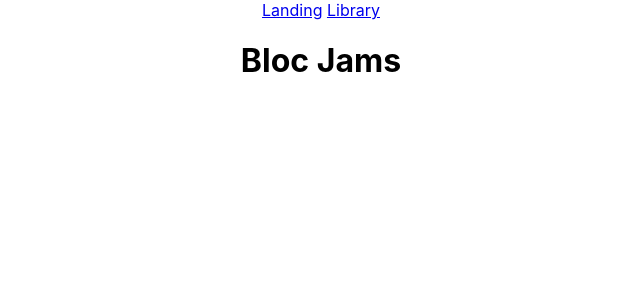
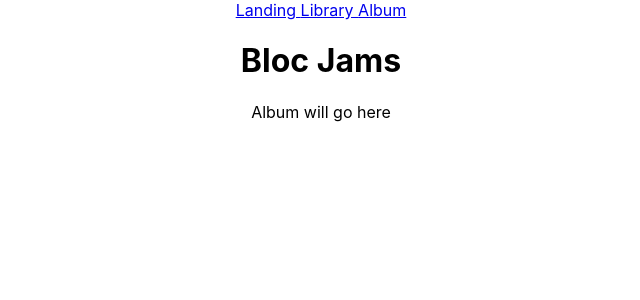
Before and after one commit to fbadruddin/bloc-jams-react, a React (Create React App) app: page /album in a window 1280 px wide. Shown: the top 300 px of the page, without its empty margins (319-959 px from the left). Built offline with nearby package versions, Linux system fonts and the light colour scheme.

Commit message:
added album routing

```diff
--- a/src/App.js
+++ b/src/App.js
@@ -2,7 +2,8 @@ import React, { Component } from 'react';
 import {Route, Link} from 'react-router-dom';
 import './App.css';
 import Landing from './components/Landing';
-import Library from './components/Library'
+import Library from './components/Library';
+import Album from './components/Album'
 
 
 class App extends Component {
@@ -10,7 +11,9 @@ class App extends Component {
     return (
       <div className="App">
         <nav>
-            <Link to='/'>Landing</Link>&nbsp;<Link to='/Library'>Library</Link>
+            <Link to='/'>Landing </Link>
+            <Link to='/Library'>Library </Link>
+            <Link to='/Album'>Album </Link>
           </nav>
         <header>
           <h1>Bloc Jams</h1>
@@ -18,6 +21,7 @@ class App extends Component {
         <main>
           <Route exact path='/' component={Landing} /> {/*default*/}
           <Route path='/library' component={Library} />
+          <Route path='/album' component={Album} />
         </main>
       </div>
     );
--- /dev/null
+++ b/src/components/Album.js
@@ -0,0 +1,9 @@
+import React from 'react';
+
+const Album = () => (
+    <section className='Album'>
+        Album will go here
+    </section>
+);
+
+export default Album;
```
